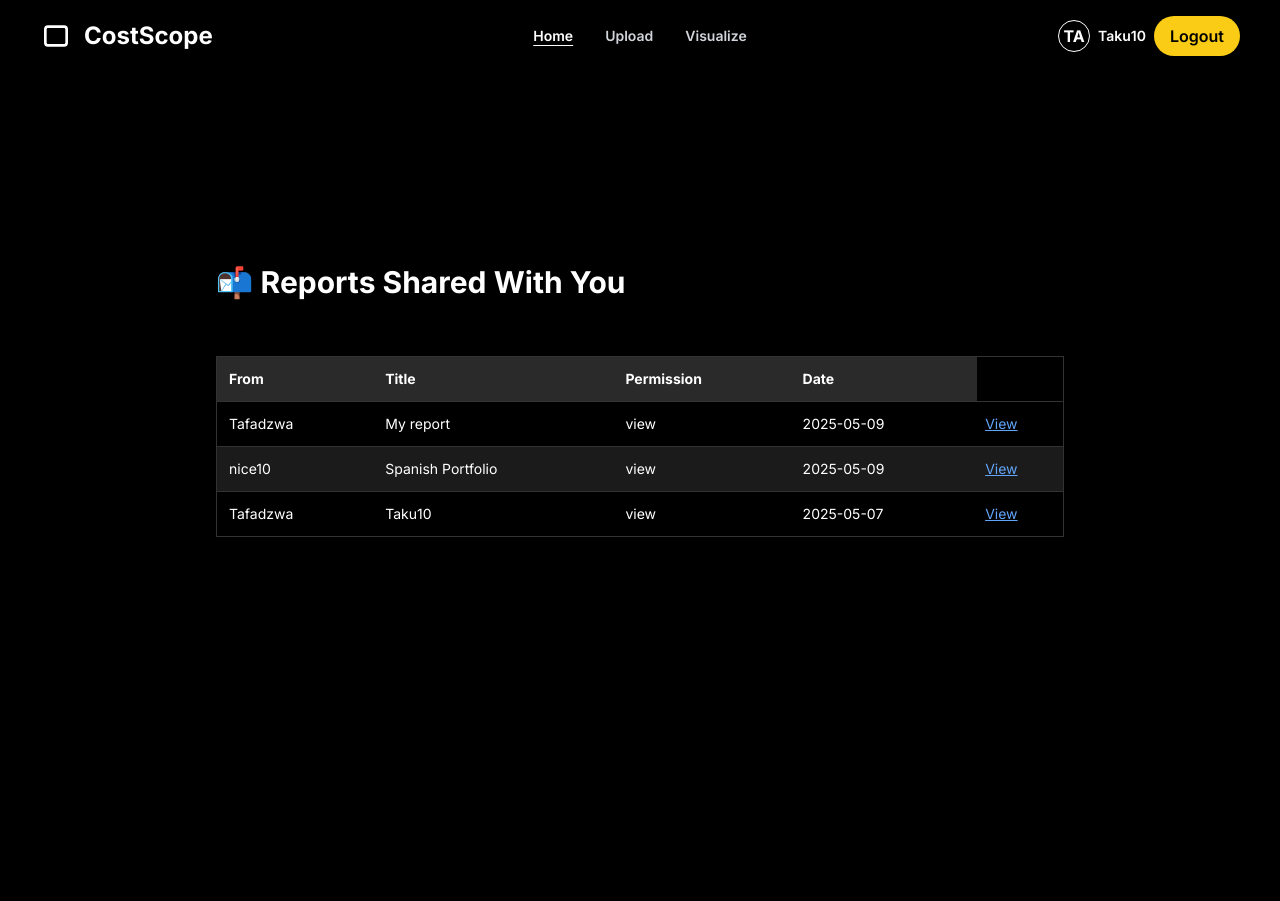
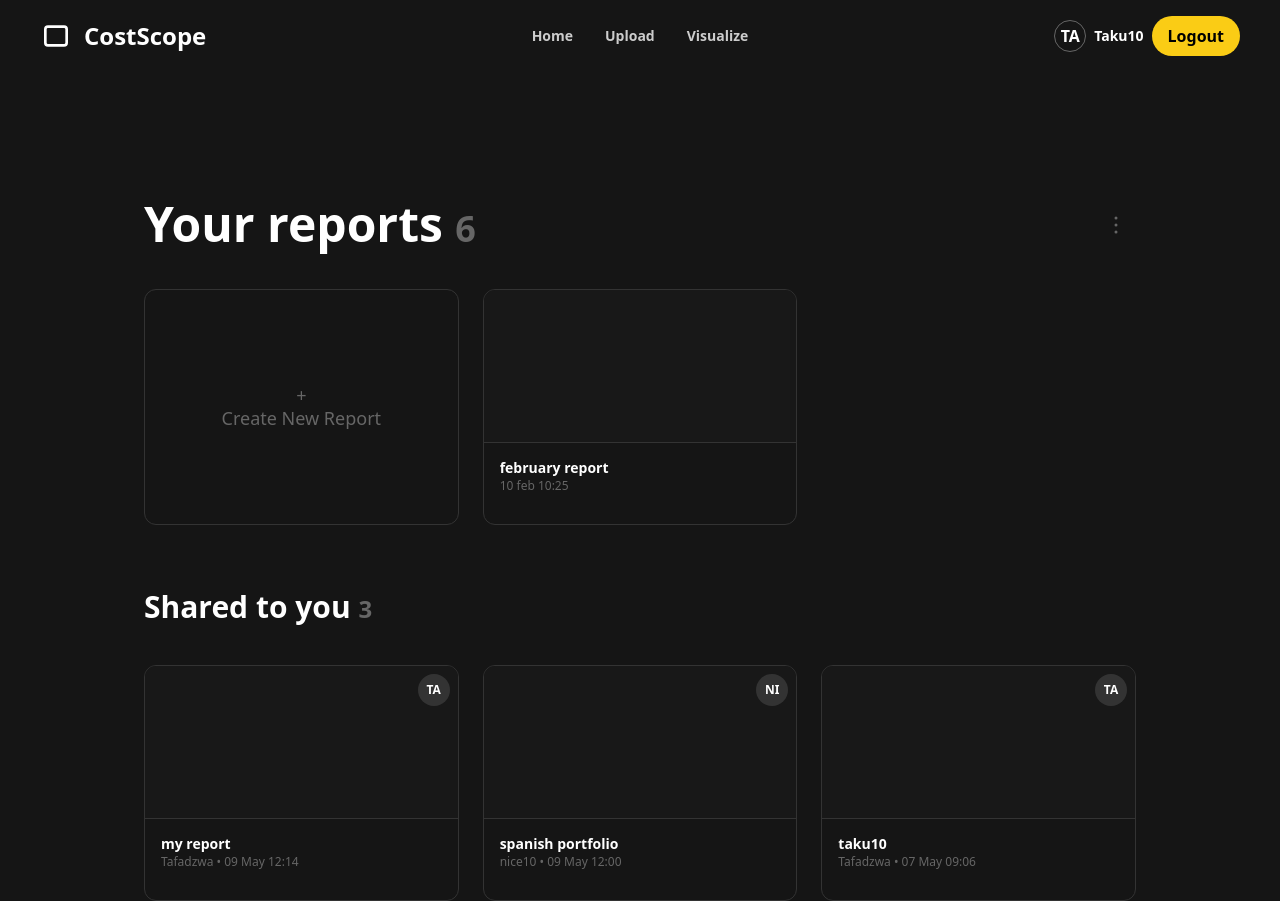
Before and after one commit to taku-muk/CITS3403-Project-Group42, a Flask app: page /shared-with-me in a window 1280 px wide. Before the commit the page ends 537 px from the top, so only its background shows below. Run offline with Flask 3, Linux system fonts and the light colour scheme; a user stored in the database is signed in; data comes from the database, SQL or seed files in the repository; some libraries are stand-ins or nearby versions.

Commit message:
updated shared-with-me.html with more modern ui

```diff
--- a/app/templates/shared_with_me.html
+++ b/app/templates/shared_with_me.html
@@ -1,46 +1,148 @@
-{% extends "base.html" %}
+<!DOCTYPE html>
+<html lang="en">
+<head>
+  <meta charset="UTF-8" />
+  <meta name="viewport" content="width=device-width, initial-scale=1.0" />
+  <title>Your Reports</title>
+  <script src="https://cdn.tailwindcss.com"></script>
+</head>
 
-{% block content %}
-<div class="max-w-4xl mx-auto text-white p-6 space-y-8 mt-32">
-  <h1 class="text-3xl font-bold">📬 Reports Shared With You</h1>
+<body class="bg-[#151515] text-white min-h-screen">
 
-  {% if shared_reports %}
-  <div class="overflow-x-auto">
-    <table class="w-full text-sm border border-[#333] mt-6">
-      <thead class="bg-[#2a2a2a] text-left">
-        <tr>
-          <th class="p-3">From</th>
-          <th class="p-3">Title</th>
-          <th class="p-3">Permission</th>
-          <th class="p-3">Date</th>
-        </tr>
-      </thead>
-      <tbody>
-        {% for report in shared_reports %}
-        <tr class="border-t border-[#333] {% if loop.index is even %}bg-[#1b1b1b]{% endif %}">
-          <td class="p-3">{{ report.owner.username }}</td>
-          <td class="p-3">{{ report.report_title }}</td>
-          <td class="p-3">
-            {% if report.permission == 'View only' %}
-              <span class="bg-blue-600 text-white px-2 py-1 rounded-full text-xs">View Only</span>
-            {% elif report.permission == 'Comment' %}
-              <span class="bg-green-600 text-white px-2 py-1 rounded-full text-xs">Comment</span>
-            {% else %}
-              {{ report.permission }}
-            {% endif %}
-          </td>
-          <td class="p-3">{{ report.timestamp.strftime('%Y-%m-%d') }}</td>
-          <td class="p-2">
-            <a href="{{ url_for('main.view_shared_report', report_id=report.id) }}"
-               class="text-blue-400 underline hover:text-blue-600">View</a>
-          </td>
-        </tr>
-        {% endfor %}
-      </tbody>
-    </table>
+  <!-- ✅ HEADER INSIDE BODY -->
+  <header class="relative w-full px-10 py-4 flex justify-between items-center bg-[#151515] ">
+    <!-- Left: Logo -->
+    <div class="flex items-center gap-3">
+      <svg xmlns="http://www.w3.org/2000/svg" class="w-8 h-8" fill="none"
+           viewBox="0 0 24 24" stroke="white" stroke-width="2">
+        <path d="M20 12v5a2 2 0 0 1-2 2H6a2 2 0 0 1-2-2V7a2 2 0 0 1 2-2h12a2 2 0 0 1 2 2Z" />
+        <path d="M18 12h.01" />
+      </svg>
+      <strong class="text-2xl font-bold text-white">CostScope</strong>
+    </div>
+
+    <!-- Center: Nav Links -->
+    <nav class="absolute left-1/2 transform -translate-x-1/2 flex gap-8 text-sm font-semibold">
+      <a href="{{ url_for('main.home') }}"
+         class="{% if request.endpoint == 'main.home' %}text-white underline underline-offset-4{% else %}text-[#cccccc] hover:text-white transition{% endif %}">
+        Home
+      </a>
+      <a href="{{ url_for('main.upload') }}"
+         class="{% if request.endpoint == 'main.upload' %}text-white underline underline-offset-4{% else %}text-[#cccccc] hover:text-white transition{% endif %}">
+        Upload
+      </a>
+      <a href="{{ url_for('main.visualise') }}"
+         class="{% if request.endpoint == 'main.visualise' %}text-white underline underline-offset-4{% else %}text-[#cccccc] hover:text-white transition{% endif %}">
+        Visualize
+      </a>
+    </nav>
+
+
+    <!-- Right: Auth Buttons -->
+    <div class="flex items-center gap-4">
+      {% if current_user.is_authenticated %}
+        <div class="flex items-center gap-2">
+          <div class="w-8 h-8 rounded-full border border-[#666666] flex items-center justify-center font-bold text-white">
+            {{ current_user.username[:2]|upper }}
+          </div>
+          <span class="text-sm font-semibold text-white">{{ current_user.username }}</span>
+          <a href="{{ url_for('main.logout') }}"
+             class="bg-yellow-400 hover:bg-yellow-500 text-black font-semibold px-4 py-2 rounded-full transition">
+            Logout
+          </a>
+        </div>
+      {% else %}
+        <a href="{{ url_for('main.login') }}" class="text-sm text-white hover:underline">Login</a>
+        <a href="{{ url_for('main.register') }}"
+           class="bg-yellow-400 hover:bg-yellow-500 text-black font-semibold px-4 py-2 rounded-full transition">
+          Sign Up
+        </a>
+      {% endif %}
+    </div>
+  </header>
+
+  <!-- ✅ ADD top padding to push content below header -->
+  <div class="pt-32 flex justify-center">
+    <div class="max-w-5xl w-full px-4 space-y-16">
+
+      <!-- Your Reports Section -->
+      <div>
+        <div class="flex items-center justify-between mb-10">
+          <h2 class="text-5xl font-semibold">
+            Your reports
+            <span class="text-[#666666] text-4xl">6</span>
+          </h2>
+
+          <button class="p-2 text-[#666666] hover:text-white focus:outline-none">
+            <svg xmlns="http://www.w3.org/2000/svg" class="w-6 h-6" viewBox="0 0 24 24" fill="currentColor">
+              <circle cx="12" cy="5" r="1.5" />
+              <circle cx="12" cy="12" r="1.5" />
+              <circle cx="12" cy="19" r="1.5" />
+            </svg>
+          </button>
+        </div>
+
+        <div class="grid grid-cols-3 gap-6">
+          <!-- Create New Report Card -->
+          <div class="relative group border border-[#333333] rounded-xl aspect-[4/3] flex items-center justify-center cursor-pointer hover:border-[#444] transition">
+            <span class="text-[#666666] text-center group-hover:text-white transition text-lg leading-tight">
+              +<br>Create New Report
+            </span>
+          </div>
+
+          <!-- Existing Report Card -->
+          <div class="relative border border-[#333333] rounded-xl aspect-[4/3] flex flex-col justify-end hover:border-[#444] cursor-pointer overflow-hidden">
+            <div class="absolute top-0 left-0 w-full h-[65%] bg-[#181818]"></div>
+            <div class="absolute top-[65%] left-0 w-full h-px bg-[#333333]"></div>
+            <div class="absolute top-[65%] left-0 w-full p-4">
+              <div class="text-sm font-semibold">february report</div>
+              <div class="text-xs text-[#666666]">10 feb 10:25</div>
+            </div>
+          </div>
+
+          <!-- Empty grid cell -->
+          <div class="border border-transparent aspect-[4/3]"></div>
+        </div>
+      </div>
+
+      <!-- Shared To You Section -->
+      <div class="mt-20">
+        <h2 class="text-3xl font-semibold mb-10">
+          Shared to you
+          <span class="text-[#666666] text-2xl">{{ shared_reports|length }}</span>
+        </h2>
+
+        <div class="grid grid-cols-3 gap-6">
+          {% for report in shared_reports %}
+          <a href="{{ url_for('main.view_shared_report', report_id=report.id) }}"
+             class="relative border border-[#333333] rounded-xl aspect-[4/3] flex flex-col justify-end hover:border-[#444] cursor-pointer overflow-hidden group">
+            <div class="absolute top-0 left-0 w-full h-[65%] bg-[#181818]"></div>
+            <span class="absolute top-2 right-2 w-8 h-8 rounded-full bg-[#333333]
+             flex items-center justify-center text-xs font-semibold group-hover:bg-[#444]">
+              {{ report.owner.username[:2]|upper }}
+            </span>
+            <div class="absolute top-[65%] left-0 w-full h-px bg-[#333333]"></div>
+
+            <div class="absolute top-[65%] left-0 w-full p-4">
+              <div class="text-sm font-semibold truncate">{{ report.report_title|lower }}</div>
+              <div class="text-xs text-[#666666]">
+                {{ report.owner.username }} •
+                {{ report.timestamp.strftime('%d %b %H:%M') }}
+              </div>
+            </div>
+          </a>
+          {% endfor %}
+
+          {% if shared_reports|length % 3 != 0 %}
+            {% for _ in range(3 - (shared_reports|length) % 3) %}
+              <div class="border border-transparent aspect-[4/3]"></div>
+            {% endfor %}
+          {% endif %}
+        </div>
+      </div>
+
+    </div>
   </div>
-  {% else %}
-    <p class="text-gray-400 mt-6">No reports have been shared with you yet.</p>
-  {% endif %}
-</div>
-{% endblock %}
+
+</body>
+</html>
```
